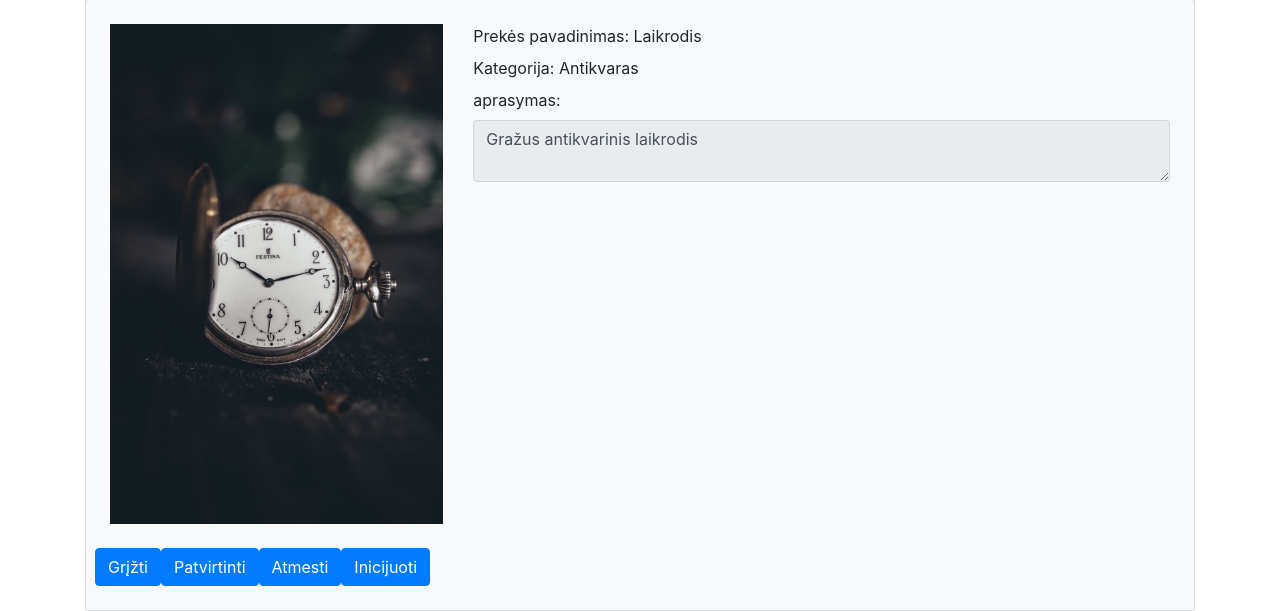
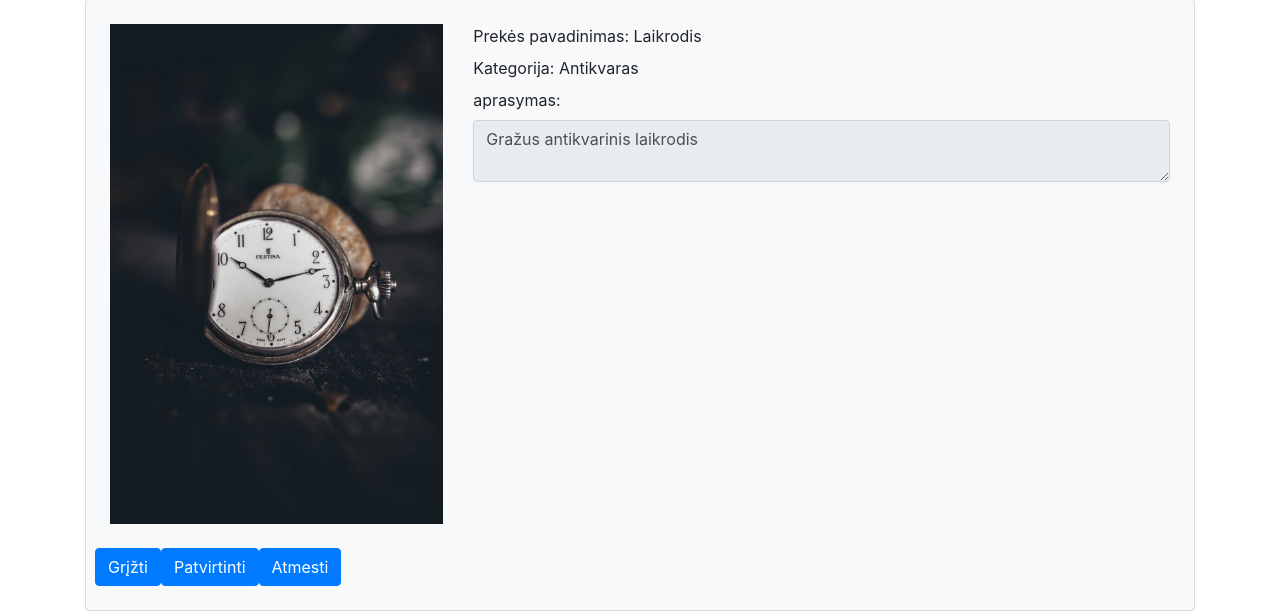
Before and after one commit to Randwarf/ISP_Aukcionai, a PHP site: page /Prekes_langas.php?id=1 in a window 1280 px wide. Shown: the part 241-852 px from the top of the page. Run offline with PHP 8.4, Linux system fonts and the light colour scheme; data comes from the database, SQL or seed files in the repository.

Commit message:
Iniciavimo mygtukas matomas tik patvirtintoms prekėms

```diff
--- a/Prekes_langas.php
+++ b/Prekes_langas.php
@@ -17,6 +17,7 @@
     $query= "SELECT *, preke.pavadinimas as ppavadinimas FROM preke
              INNER JOIN nuotrauka ON preke.id_Preke=nuotrauka.fk_Prekeid_Preke
              INNER JOIN kategorija ON preke.kategorija=kategorija.id_KATEGORIJA
+             INNER JOIN aukcionas ON preke.id_Preke=aukcionas.fk_Prekeid_Preke
              WHERE id_Preke=".$_GET['id'];
 
     $result = mysqli_query($db, $query);
@@ -68,9 +69,13 @@
                 <input type="button" class="btn btn-primary" value="Atmesti" onclick="window.location.href='atmesti.php?id=<?php echo $_GET['id'];?>'">
                </form>
 
-               <form>
-                <input type="button" class="btn btn-primary" value="Inicijuoti" onclick="window.location.href='Aukciono_iniciavimas.php?id=<?php echo $_GET['id'];?>'"\>
-               </form>
+               <?php
+               if ($result['statusas']==1){
+                 echo "<form>";
+                 echo "<input type='button' class='btn btn-primary' value='Inicijuoti' onclick='window.location.href='Aukciono_iniciavimas.php?id=" . $_GET['id'] . "\>";
+                 echo "</form>";
+               }
+               ?>
             </div>
           </div>
 
```
